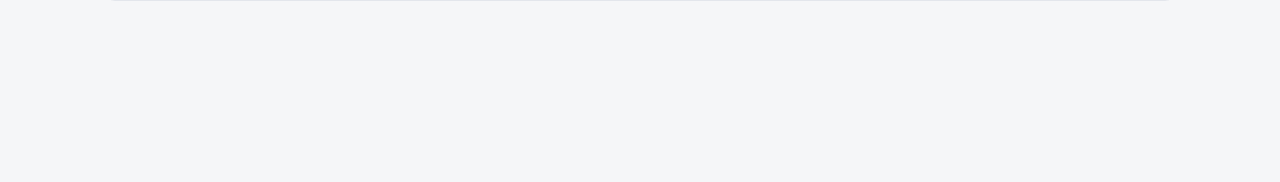
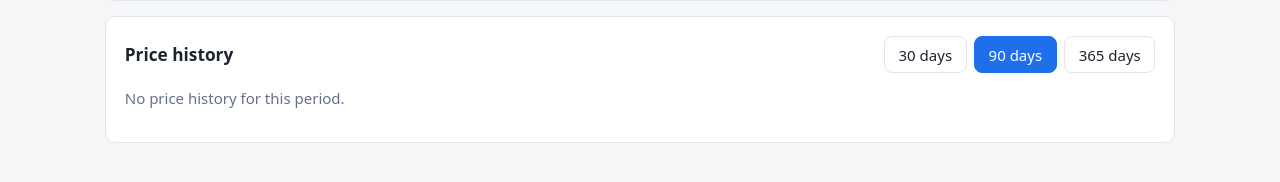
Before and after one commit to asico14/CS-project-regional-price, a Django app: page /products/1/ in a window 1280 px wide. Shown: the part 289-471 px from the top of the page. Run offline with Django 5.2, Linux system fonts and the light colour scheme; a user stored in the database is signed in; tables that the repository leaves empty hold one stand-in row (values such as "Sample post"); data that the repository does not hold is empty.

Commit message:
Add Chart.js price history chart to product detail
One stepped line per store over 30, 90 or 365 days. Prices are filled
forward, because a price stays valid until a new one is observed.

Co-Authored-By: Claude Opus 5.5 <noreply@anthropic.com>

```diff
--- /dev/null
+++ b/web/catalog/services.py
@@ -0,0 +1,47 @@
+"""Price calculations used by the pages and the post generators."""
+
+from datetime import timedelta
+
+from django.utils import timezone
+
+from .models import Price
+
+
+def price_history(product, days=90, city_slug=""):
+    """Chart data: one series per store over the last ``days`` days.
+
+    A price stays valid until a new one is observed, so every series is
+    "filled forward": on days without an observation the store keeps its
+    previous price. The last price seen before the window starts is used
+    as the starting value, so lines do not begin empty.
+
+    Returns ``{"labels": ["2026-11-01", ...], "datasets": [{"label": ...,
+    "data": [price or None, ...]}, ...]}``, ready for Chart.js.
+    """
+    today = timezone.localdate()
+    start = today - timedelta(days=days - 1)
+    prices = (
+        Price.objects.filter(product=product, store__is_active=True)
+        .select_related("store__city")
+        .order_by("observed_on", "created_at", "id")
+    )
+    if city_slug:
+        prices = prices.filter(store__city__slug=city_slug)
+
+    labels = [start + timedelta(days=i) for i in range(days)]
+    # store -> {day: price}; days before the window collapse onto ``start``.
+    by_store = {}
+    for price in prices:
+        day = max(price.observed_on, start)
+        by_store.setdefault(price.store, {})[day] = price.price
+
+    datasets = []
+    for store, observed in sorted(
+        by_store.items(), key=lambda item: (item[0].city.name, item[0].name)
+    ):
+        data, current = [], None
+        for day in labels:
+            current = observed.get(day, current)
+            data.append(current)
+        datasets.append({"label": f"{store.name} ({store.city.name})", "data": data})
+    return {"labels": [day.isoformat() for day in labels], "datasets": datasets}
--- a/web/catalog/templates/catalog/product_detail.html
+++ b/web/catalog/templates/catalog/product_detail.html
@@ -64,4 +64,65 @@
     </table>
   </div>
 </section>
+
+<section class="card">
+  <div class="page-head">
+    <h2 style="margin:0">Price history</h2>
+    <div class="filters" style="margin:0">
+      {% for days in periods %}
+        <a class="btn{% if days == period %} primary{% endif %}" href="?days={{ days }}{% if selected_city %}&amp;city={{ selected_city }}{% endif %}">{{ days }} days</a>
+      {% endfor %}
+    </div>
+  </div>
+  {% if history.datasets %}
+    <div style="position: relative; height: 360px"><canvas id="history-chart" aria-label="Price history chart" role="img"></canvas></div>
+    {{ history|json_script:"history-data" }}
+  {% else %}
+    <p class="muted">No price history for this period.</p>
+  {% endif %}
+</section>
 {% endblock %}
+
+{% block scripts %}
+{% if history.datasets %}
+<script src="https://cdn.jsdelivr.net/npm/chart.js@4.4.1/dist/chart.umd.min.js"></script>
+<script>
+  (function () {
+    const history = JSON.parse(document.getElementById("history-data").textContent);
+    const palette = ["#1f6feb", "#d1495b", "#2a9d8f", "#e9a23b", "#7b4fd6", "#3a7d44",
+                     "#c2185b", "#00838f", "#8d6e63", "#5c6bc0", "#ef6c00", "#455a64"];
+    const datasets = history.datasets.map(function (set, i) {
+      const color = palette[i % palette.length];
+      return {
+        label: set.label, data: set.data, borderColor: color, backgroundColor: color,
+        stepped: true, pointRadius: 0, borderWidth: 2, spanGaps: false,
+      };
+    });
+    const format = new Intl.NumberFormat("ru-RU");
+    new Chart(document.getElementById("history-chart"), {
+      type: "line",
+      data: { labels: history.labels, datasets: datasets },
+      options: {
+        maintainAspectRatio: false,
+        interaction: { mode: "index", intersect: false },
+        scales: {
+          x: { ticks: { maxTicksLimit: 10 } },
+          y: { ticks: { callback: function (v) { return format.format(v); } } },
+        },
+        plugins: {
+          legend: { position: "bottom" },
+          tooltip: {
+            itemSort: function (a, b) { return a.parsed.y - b.parsed.y; },
+            callbacks: {
+              label: function (ctx) {
+                return ctx.parsed.y == null ? null : ctx.dataset.label + ": " + format.format(ctx.parsed.y) + " so'm";
+              },
+            },
+          },
+        },
+      },
+    });
+  })();
+</script>
+{% endif %}
+{% endblock %}
--- a/web/catalog/views.py
+++ b/web/catalog/views.py
@@ -14,6 +14,7 @@ from locations.models import City
 
 from .forms import PriceEntryForm, PriceEntryStartForm, ProductForm
 from .models import Category, Price, Product
+from .services import price_history
 
 
 class ProductListView(StaffRequiredMixin, ListView):
@@ -125,6 +126,7 @@ def price_entry(request):
 
 
 STALE_AFTER_DAYS = 14
+HISTORY_PERIODS = [30, 90, 365]
 
 
 class ProductDetailView(StaffRequiredMixin, DetailView):
@@ -157,8 +159,17 @@ class ProductDetailView(StaffRequiredMixin, DetailView):
             }
             for price in prices
         ]
+        try:
+            period = int(self.request.GET.get("days", 90))
+        except ValueError:
+            period = 90
+        if period not in HISTORY_PERIODS:
+            period = 90
         context.update(
             rows=rows,
+            history=price_history(self.object, period, city),
+            period=period,
+            periods=HISTORY_PERIODS,
             cheapest=prices[0] if prices else None,
             dearest=prices[-1] if prices else None,
             savings=prices[-1].price - cheapest if prices else 0,
```
Also changed, not shown: web/catalog/tests.py (+42 -0 lines).
